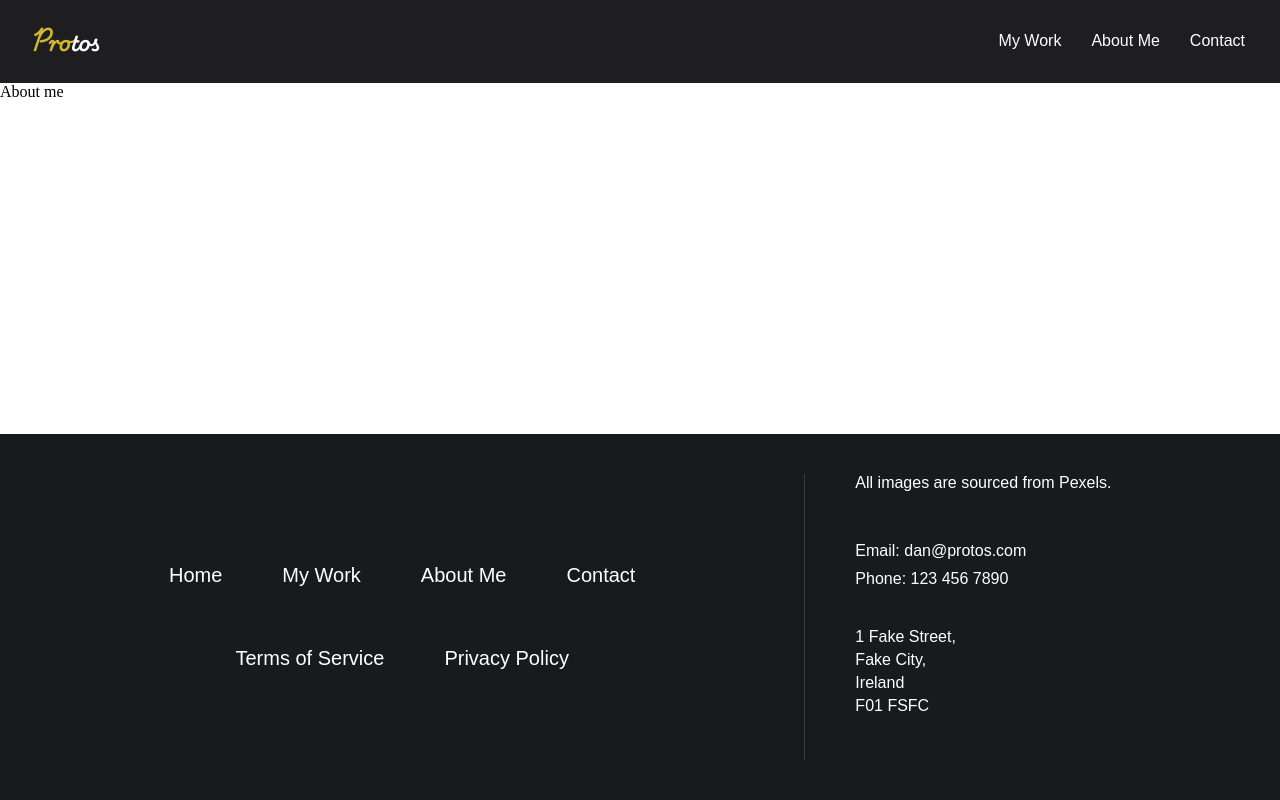
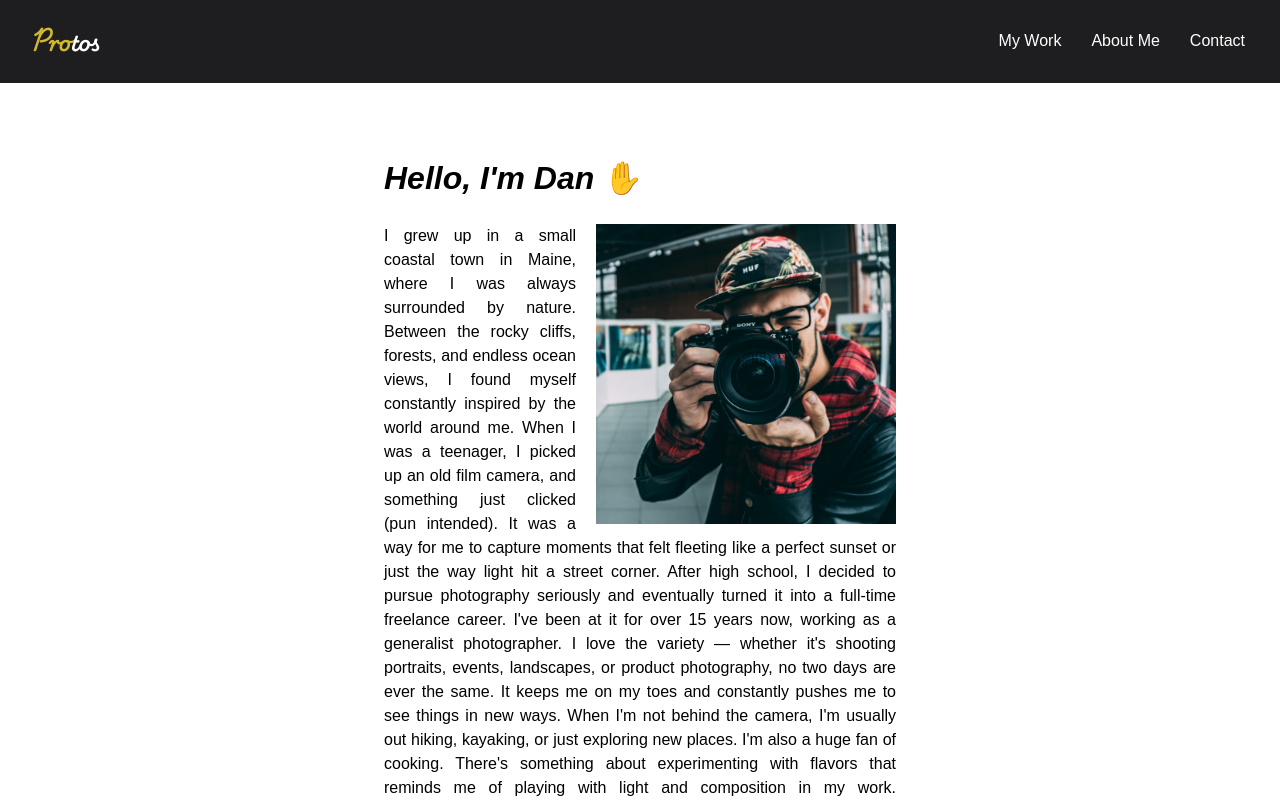
Before and after one commit to andre2xu/portfolio_photographer_portfolio, a React (Create React App) app: page / in a window 1280 px wide. Built offline with nearby package versions, Linux system fonts and the light colour scheme.

Commit message:
Created a section for the photographer's story.

```diff
--- a/src/sass/_AboutMePageStylesheet.scss
+++ b/src/sass/_AboutMePageStylesheet.scss
@@ -2,6 +2,47 @@
     #about-me-page {
         display: flex;
         flex-direction: column;
-        min-height: 100vh;
+        height: 100vh;
+        overflow-y: auto;
+
+        main {
+            #about-me-story {
+                display: flex;
+                flex-direction: row;
+                justify-content: center;
+                align-items: center;
+                margin-top: 50px;
+
+                section {
+                    width: 40%;
+                    font-family: Arial, Helvetica, sans-serif;
+
+                    h1 {
+                        font-size: 32px;
+
+                        span {
+                            font-style: italic;
+                        }
+                    }
+
+                    p {
+                        font-size: 16px;
+                        line-height: 150%;
+                        text-align: justify;
+
+                        #about-me-self-portrait {
+                            float: right;
+                            margin-left: 20px;
+                            margin-bottom: 10px;
+                            width: 300px;
+                            height: 300px;
+                            background-position: center;
+                            background-repeat: no-repeat;
+                            background-size: cover;
+                        }
+                    }
+                }
+            }
+        }
     }
 }
--- a/src/views/AboutMe.tsx
+++ b/src/views/AboutMe.tsx
@@ -10,7 +10,19 @@ function AboutMe() {
             <Navbar />
 
             <main>
-                About me
+                <div id='about-me-story'>
+                    <section>
+                        <h1><span>Hello, I'm Dan</span> &#x270B;</h1>
+
+                        <p>
+                            <div id='about-me-self-portrait' style={{backgroundImage: 'url(/images/aboutme/pexels-hikaique-108148.jpg)'}}></div>  I grew up in a small coastal town in Maine, where I was always surrounded by nature. Between the rocky cliffs, forests, and endless ocean views, I found myself constantly inspired by the world around me. When I was a teenager, I picked up an old film camera, and something just clicked (pun intended). It was a way for me to capture moments that felt fleeting like a perfect sunset or just the way light hit a street corner.
+
+                            After high school, I decided to pursue photography seriously and eventually turned it into a full-time freelance career. I've been at it for over 15 years now, working as a generalist photographer. I love the variety — whether it's shooting portraits, events, landscapes, or product photography, no two days are ever the same. It keeps me on my toes and constantly pushes me to see things in new ways.
+
+                            When I'm not behind the camera, I'm usually out hiking, kayaking, or just exploring new places. I'm also a huge fan of cooking. There's something about experimenting with flavors that reminds me of playing with light and composition in my work. Photography has allowed me to combine my love for adventure, creativity, and storytelling, and I can't imagine doing anything else.
+                        </p>
+                    </section>
+                </div>
             </main>
 
             <Footer />
```
Also changed, not shown: public/images/aboutme/pexels-hikaique-108148.jpg (added), public/index.css.
